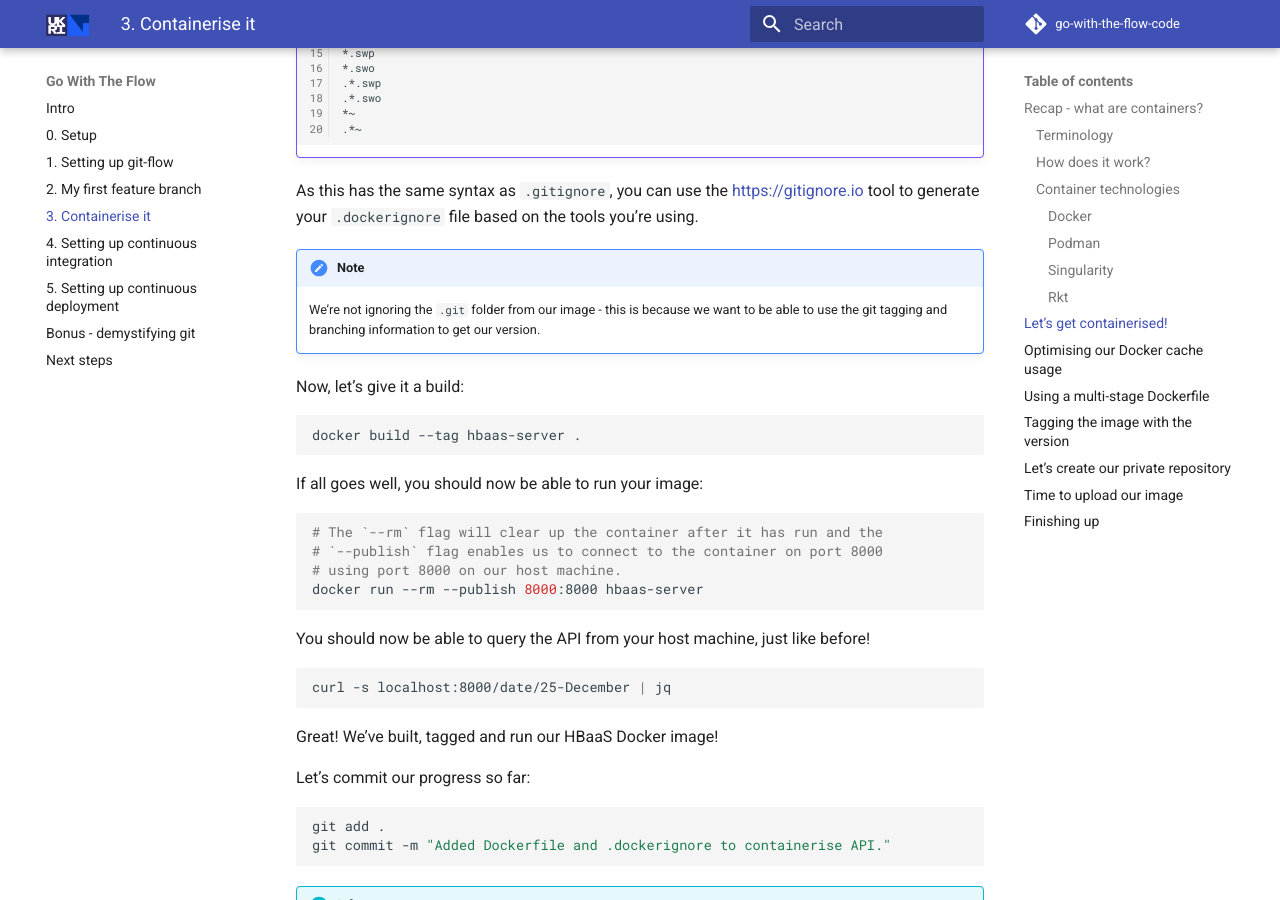
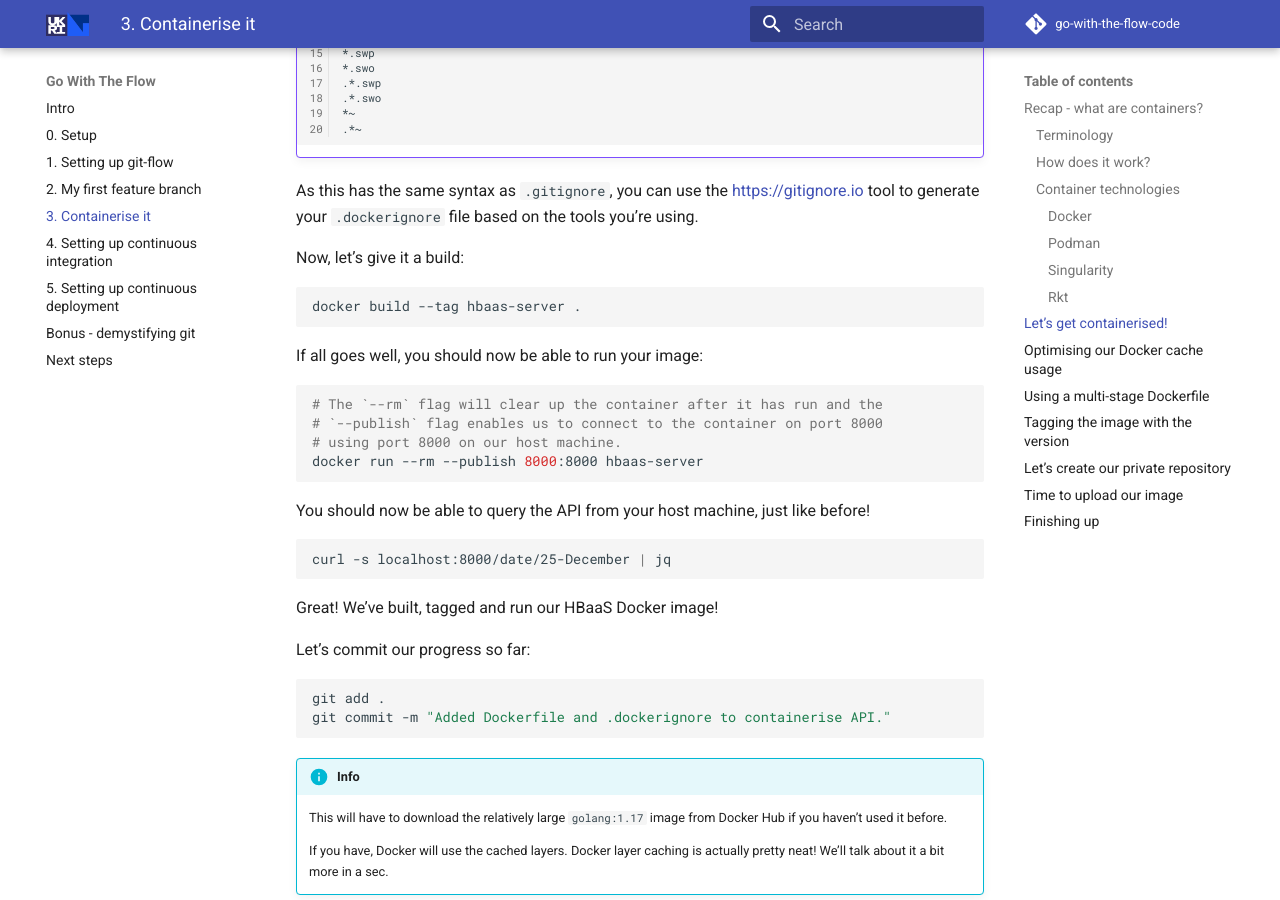
Before and after one commit to stfc/docker-and-gh-actions-for-ml, an MkDocs documentation site: the page built from docs/3-containerise-it.md, in a window 1280 px wide and 900 px high, scrolled down 5217 px. Built offline with MkDocs 1.6.1 and Material for MkDocs 9.7.7, drawn with Linux system fonts in a browser that asks for light colours; emoji names are drawn with the system emoji font; comment, search, counter and statistics services are not loaded.

Commit message:
Remove incorrect admonition noting Docker ignore including .git.

````diff
--- a/docs/3-containerise-it.md
+++ b/docs/3-containerise-it.md
@@ -207,9 +207,6 @@ We're also going to add a [`.dockerignore` file](https://docs.docker.com/engine/
     ```
 
 As this has the same syntax as `.gitignore`, you can use the https://gitignore.io tool to generate your `.dockerignore` file based on the tools you're using.
-
-!!! note
-    We're not ignoring the `.git` folder from our image - this is because we want to be able to use the git tagging and branching information to get our version.
 
 Now, let's give it a build:
 
````
